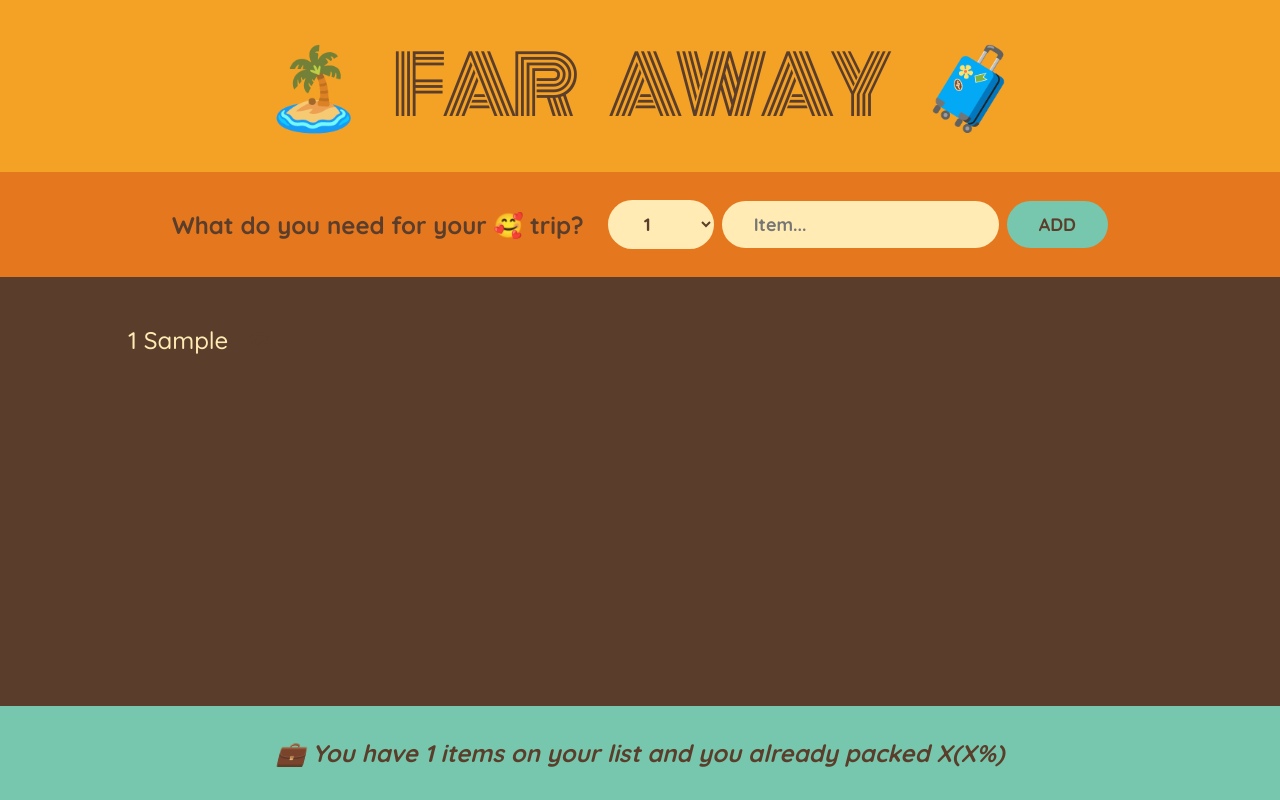
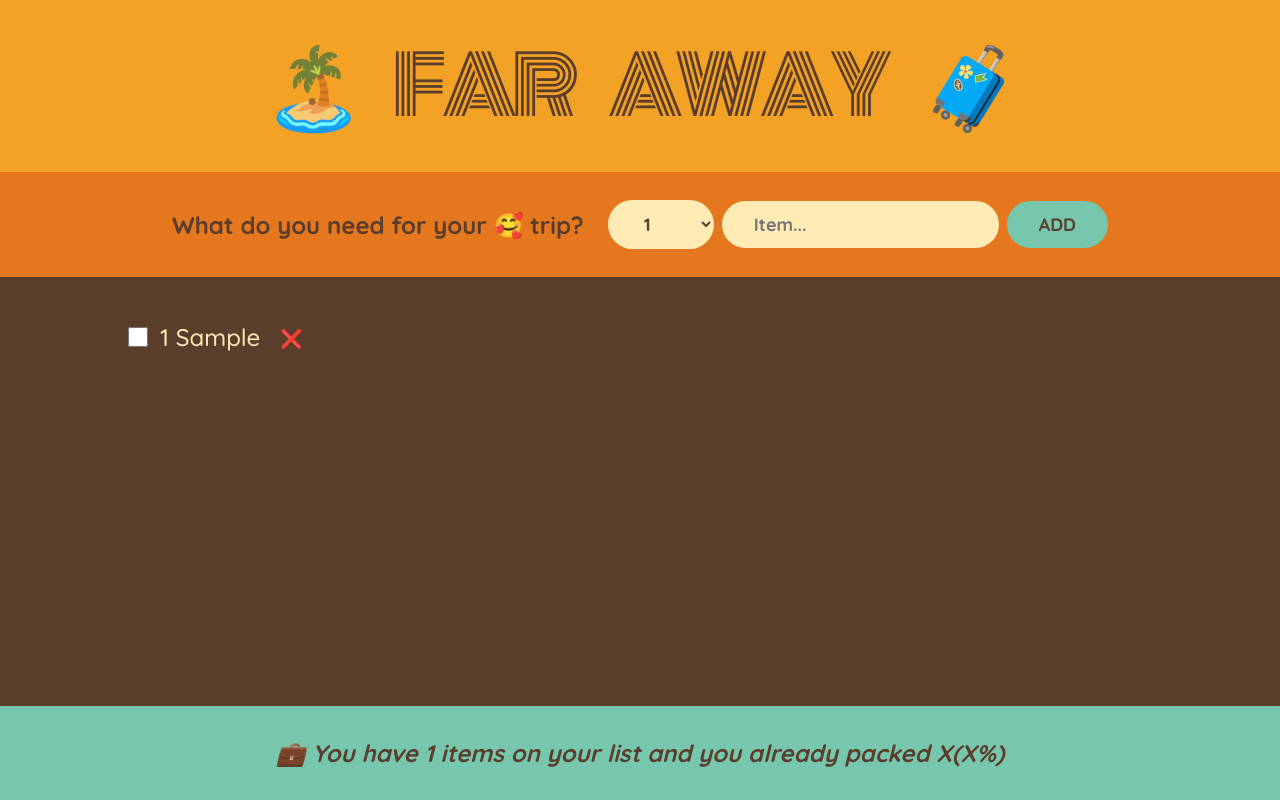
Before and after one commit to drmisssciurus/travel-list, a React (Create React App) app: page / in a window 1280 px wide. Both pictures are taken after typing "Sample" into the empty fields and a click on the button "ADD". Built offline with nearby package versions, Linux system fonts and the light colour scheme; the HTML template or start-up script is replaced by a standard one.

Commit message:
state new state

```diff
--- a/src/App.js
+++ b/src/App.js
@@ -1,10 +1,4 @@
 import { useState } from 'react';
-
-const initialItems = [
-  { id: 1, description: 'Passports', quantity: 2, packed: false },
-  { id: 2, description: 'Socks', quantity: 12, packed: false },
-  { id: 3, description: 'Charger', quantity: 1, packed: true },
-];
 
 export default function App() {
   const [items, setItems] = useState([]);
@@ -14,11 +8,27 @@
     setItems((items) => [...items, item]);
   }
 
+  function handleDeleteItem(id) {
+    setItems((items) => items.filter((item) => item.id !== id));
+  }
+
+  function handleToggleItem(id) {
+    setItems((items) =>
+      items.map((item) =>
+        item.id === id ? { ...item, packed: !item.packed } : item
+      )
+    );
+  }
+
   return (
     <div className="app">
       <Logo />
       <Form onAddItems={handleAddItems} />
-      <PackingList items={items} />
+      <PackingList
+        items={items}
+        onDeleteItem={handleDeleteItem}
+        onToggleItem={handleToggleItem}
+      />
       <Stats items={items} />
     </div>
   );
@@ -69,25 +79,35 @@
   );
 }
 
-function PackingList({ items }) {
+function PackingList({ items, onDeleteItem, onToggleItem }) {
   return (
     <div className="list">
       <ul>
         {items.map((item) => (
-          <Item item={item} key={item.id} />
+          <Item
+            item={item}
+            key={item.id}
+            onDeleteItem={onDeleteItem}
+            onToggleItem={onToggleItem}
+          />
         ))}
       </ul>
     </div>
   );
 }
 
-function Item({ item }) {
+function Item({ item, onDeleteItem, onToggleItem }) {
   return (
     <li>
+      <input
+        type="checkbox"
+        value={item.packed}
+        onChange={() => onToggleItem(item.id)}
+      />
       <span style={item.packed ? { textDecoration: 'line-through' } : {}}>
         {item.quantity} {item.description}
       </span>
-      <button>🗑&times;</button>
+      <button onClick={() => onDeleteItem(item.id)}>❌&times;</button>
     </li>
   );
 }
```
